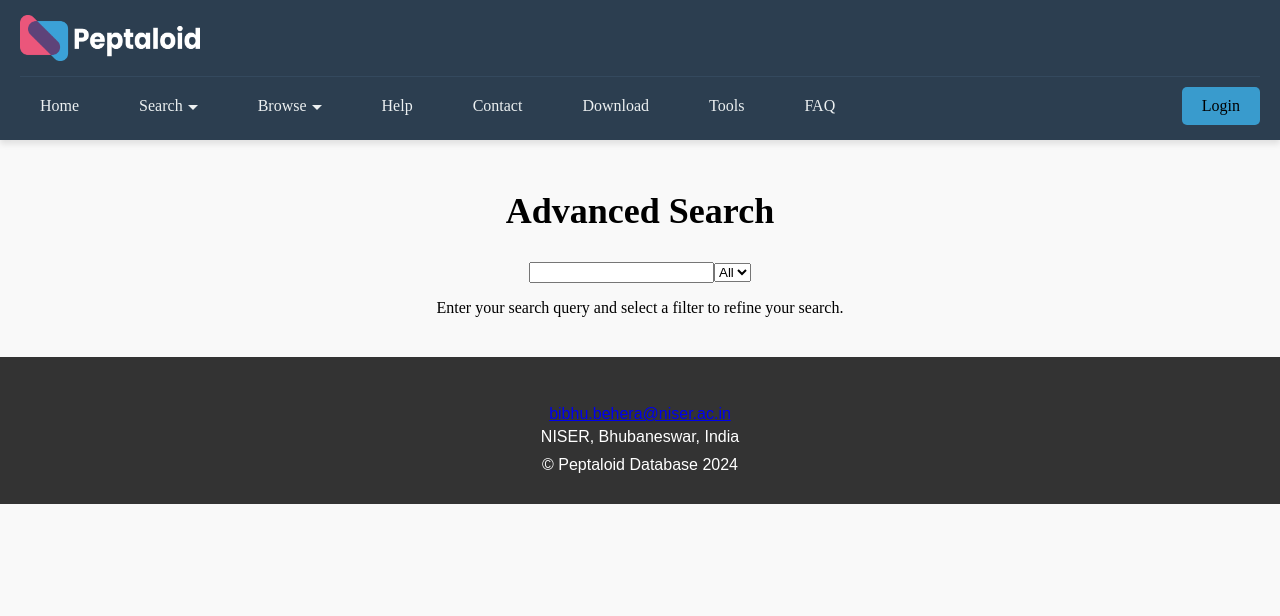
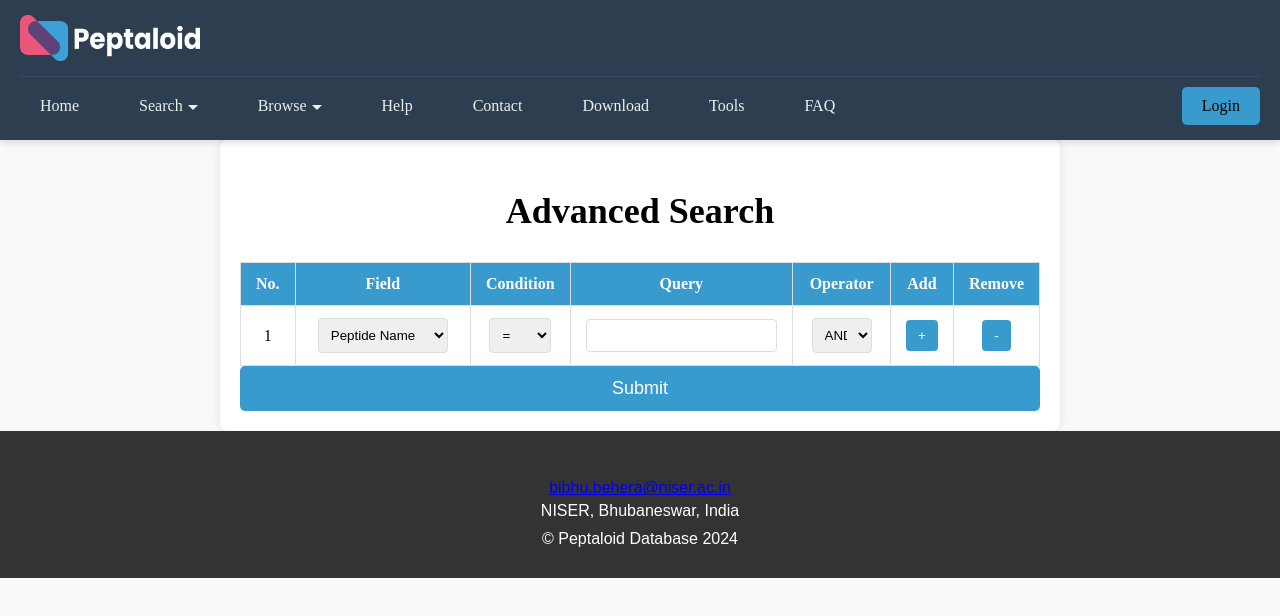
Before and after one commit to Bibhuprasadbehera/Peptaloid-database, a React (Create React App) app: page /browse/advanced in a window 1280 px wide. Shown: the top 616 px of the page. Built offline with nearby package versions, Linux system fonts and the light colour scheme.

Commit message:
added assets

```diff
--- a/src/pages/Browsepage/Advancedsearch.js
+++ b/src/pages/Browsepage/Advancedsearch.js
@@ -1,31 +1,107 @@
 // AdvancedSearch.js
 import React, { useState } from 'react';
-import SearchBar from '../../components/Search/SearchBar';
-import FilterBar from '../../components/Search/FilterBar';
 import Navbar from '../../components/Navbar';
-import Header from '../../components/Header';
 import Footer from '../../components/Footer';
+import './search.css'; // Import the new CSS file
 
 const AdvancedSearch = () => {
-    const [searchTerm, setSearchTerm] = useState('');
-    const [filter, setFilter] = useState('');
+    const [criteria, setCriteria] = useState([
+        { field: 'Peptide Name', condition: '=', query: '', operator: 'AND' },
+    ]);
 
-    const handleSearchChange = (value) => {
-        setSearchTerm(value);
+    const addCriterion = () => {
+        setCriteria([...criteria, { field: '', condition: '=', query: '', operator: 'AND' }]);
     };
 
-    const handleFilterChange = (value) => {
-        setFilter(value);
+    const removeCriterion = (index) => {
+        const newCriteria = [...criteria];
+        newCriteria.splice(index, 1);
+        setCriteria(newCriteria);
+    };
+
+    const handleCriteriaChange = (index, field, value) => {
+        const newCriteria = [...criteria];
+        newCriteria[index][field] = value;
+        setCriteria(newCriteria);
+    };
+
+    const handleSubmit = (event) => {
+        event.preventDefault();
+        // Handle form submission logic
     };
 
     return (
         <div>
-            <div className="container">
+            <div className="container-search">
                 <h2 className="heading">Advanced Search</h2>
-                <SearchBar onSearch={handleSearchChange} />
-                <FilterBar onFilter={handleFilterChange} />
-                <p className="paragraph">Enter your search query and select a filter to refine your search.</p>
-                {/* Add more content here */}
+                <form onSubmit={handleSubmit}>
+                    <table className="criteria-table">
+                        <thead>
+                            <tr>
+                                <th>No.</th>
+                                <th>Field</th>
+                                <th>Condition</th>
+                                <th>Query</th>
+                                <th>Operator</th>
+                                <th>Add</th>
+                                <th>Remove</th>
+                            </tr>
+                        </thead>
+                        <tbody>
+                            {criteria.map((criterion, index) => (
+                                <tr key={index}>
+                                    <td>{index + 1}</td>
+                                    <td>
+                                        <select
+                                            value={criterion.field}
+                                            onChange={(e) => handleCriteriaChange(index, 'field', e.target.value)}
+                                        >
+                                            <option value="Peptide Name">Peptide Name</option>
+                                            <option value="Peptide Sequence">Peptide Sequence</option>
+                                            <option value="Length">Length</option>
+                                            <option value="Linear/Cyclic">Linear/Cyclic</option>
+                                        </select>
+                                    </td>
+                                    <td>
+                                        <select
+                                            value={criterion.condition}
+                                            onChange={(e) => handleCriteriaChange(index, 'condition', e.target.value)}
+                                        >
+                                            <option value="=">=</option>
+                                            <option value=">">&gt;</option>
+                                            <option value="<">&lt;</option>
+                                            <option value="!=">!=</option>
+                                        </select>
+                                    </td>
+                                    <td>
+                                        <input
+                                            type="text"
+                                            value={criterion.query}
+                                            onChange={(e) => handleCriteriaChange(index, 'query', e.target.value)}
+                                        />
+                                    </td>
+                                    <td>
+                                        <select
+                                            value={criterion.operator}
+                                            onChange={(e) => handleCriteriaChange(index, 'operator', e.target.value)}
+                                        >
+                                            <option value="AND">AND</option>
+                                            <option value="OR">OR</option>
+                                            <option value="NOT">NOT</option>
+                                        </select>
+                                    </td>
+                                    <td>
+                                        <button type="button" onClick={addCriterion} className="add-remove-button">+</button>
+                                    </td>
+                                    <td>
+                                        <button type="button" onClick={() => removeCriterion(index)} className="add-remove-button">-</button>
+                                    </td>
+                                </tr>
+                            ))}
+                        </tbody>
+                    </table>
+                    <button type="submit" className="submit-button">Submit</button>
+                </form>
             </div>
             <Footer />
         </div>
--- /dev/null
+++ b/src/pages/Browsepage/search.css
@@ -0,0 +1,60 @@
+/* search.css */
+
+
+
+  .container-search {
+    max-width: 800px;
+    margin: 0 auto;
+    padding: 20px;
+    text-align: center;
+    background-color: #fff;
+    border-radius: 8px;
+    box-shadow: 0 0 10px rgba(0, 0, 0, 0.1);
+  }
+
+
+  .criteria-table {
+    width: 100%;
+    border-collapse: collapse;
+    margin-top: 20px;
+  }
+
+  .criteria-table th, .criteria-table td {
+    padding: 12px 15px;
+    border: 1px solid #ddd;
+    text-align: center;
+  }
+
+  .criteria-table th {
+    background-color: #399bcd;
+    color: white;
+  }
+
+  .criteria-table tr:nth-child(even) {
+    background-color: #ffffff;
+  }
+
+  .criteria-table tr:hover {
+    background-color: #f1f1f1;
+  }
+
+  .criteria-table select, .criteria-table input {
+    width: 90%;
+    padding: 8px;
+    margin: 0;
+    border: 1px solid #ddd;
+    border-radius: 4px;
+  }
+
+  .criteria-table button {
+    background-color: #399bcd;
+    color: white;
+    border: none;
+    padding: 8px 12px;
+    cursor: pointer;
+    border-radius: 4px;
+  }
+
+  .criteria-table button:hover {
+    background-color: #2c7ba8;
+  }
```
Also changed, not shown: src/components/assets/Button.js (renamed from src/components/UI elements/Button.js), src/components/assets/Card.js (renamed from src/components/UI elements/Card.js), src/components/assets/InputField.js (renamed from src/components/UI elements/InputField.js), src/components/assets/LoadingSpinner.js (renamed from src/components/UI elements/LoadingSpinner.js), src/components/assets/Modal.js (renamed from src/components/UI elements/Modal.js).
